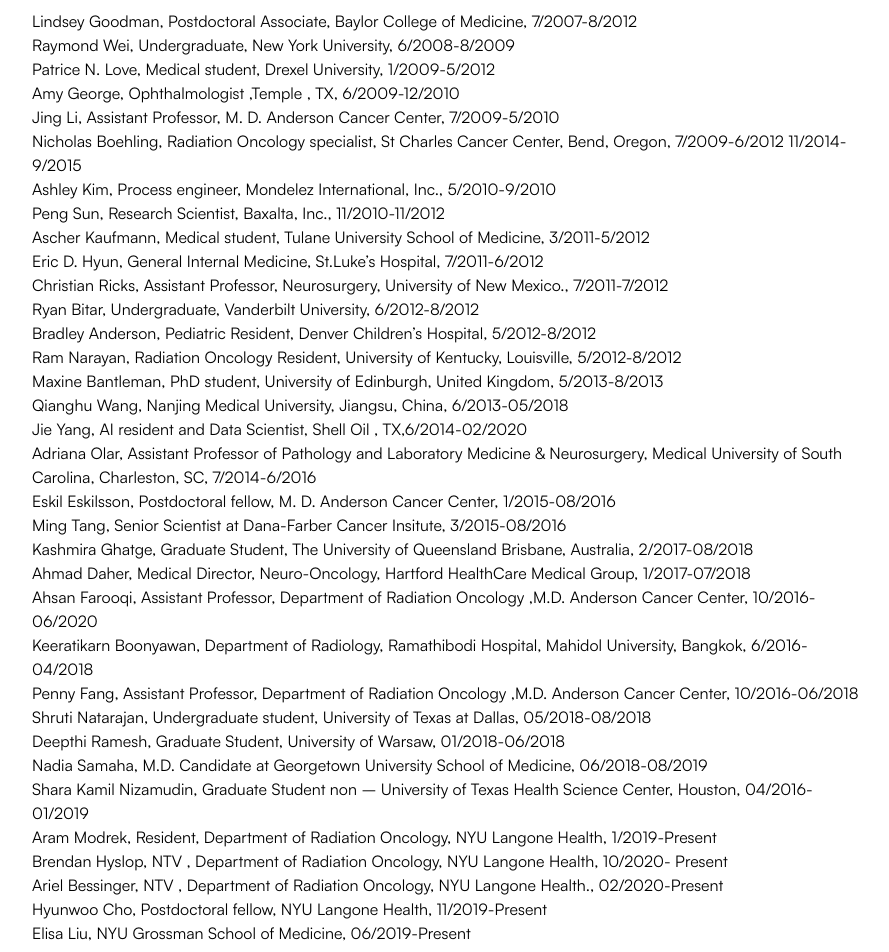
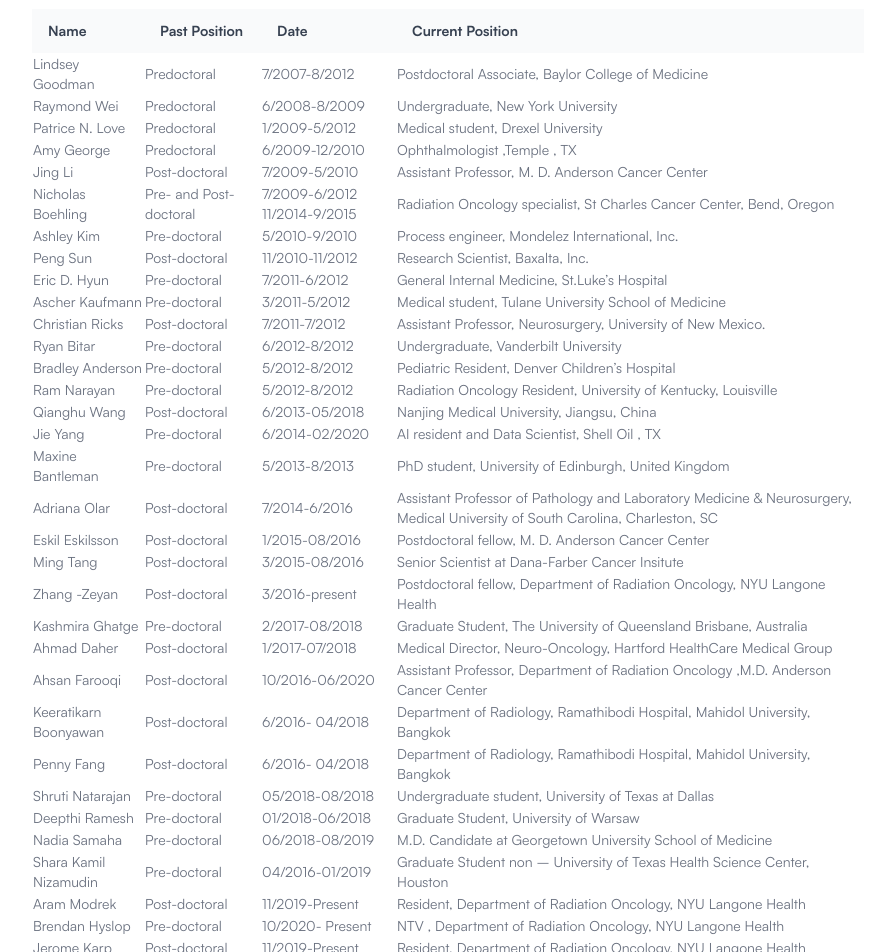
Before and after one commit to infiniterende/sulmanlabsite, a Next.js app: page /people in a window 1280 px wide. Shown: the part 1900-2852 px from the top of the page, without its empty margins (192-1081 px from the left). Built offline with nearby package versions, Linux system fonts and the light colour scheme.

Commit message:
Add table for past lab members

```diff
--- a/app/components/PastMembers.tsx
+++ b/app/components/PastMembers.tsx
@@ -4,150 +4,311 @@
   return (
     <div>
       <h1 className="text-xl font-bold py-8">Past Members </h1>
-      <p>
-        Lindsey Goodman, Postdoctoral Associate, Baylor College of Medicine,
-        7/2007-8/2012
-      </p>
-      <p>Raymond Wei, Undergraduate, New York University, 6/2008-8/2009</p>
-      <p>Patrice N. Love, Medical student, Drexel University, 1/2009-5/2012</p>
+      <table className="table-auto w-full text-sm text-left rtl:text-right text-gray-500 dark:text-gray-400">
+        <thead className="p-8 text-gray-700  bg-gray-50 dark:bg-gray-700 dark:text-gray-400">
+          <tr>
+            <th scope="col" className="px-4 py-3">
+              Name
+            </th>
+            <th scope="col" className="px-4 py-3">
+              Past Position
+            </th>
+            <th scope="col" className="px-4 py-3">
+              Date
+            </th>
+            <th scope="col" className="px-4 py-3">
+              Current Position
+            </th>
+          </tr>
+        </thead>
+        <tbody>
+          <tr>
+            <td>Lindsey Goodman</td>
+            <td>Predoctoral</td>
+            <td>7/2007-8/2012</td>
+            <td>Postdoctoral Associate, Baylor College of Medicine</td>
+          </tr>
 
-      <p>Amy George, Ophthalmologist ,Temple , TX, 6/2009-12/2010 </p>
+          <tr>
+            <td>Raymond Wei</td>
+            <td>Predoctoral</td>
+            <td>6/2008-8/2009</td>
+            <td>Undergraduate, New York University</td>
+          </tr>
 
-      <p>
-        Jing Li, Assistant Professor, M. D. Anderson Cancer Center,
-        7/2009-5/2010
-      </p>
-      <p>
-        Nicholas Boehling, Radiation Oncology specialist, St Charles Cancer
-        Center, Bend, Oregon, 7/2009-6/2012 11/2014-9/2015
-      </p>
+          <tr>
+            <td>Patrice N. Love</td>
+            <td>Predoctoral</td>
+            <td>1/2009-5/2012</td>
+            <td>Medical student, Drexel University</td>
+          </tr>
 
-      <p>
-        Ashley Kim, Process engineer, Mondelez International, Inc.,
-        5/2010-9/2010
-      </p>
+          <tr>
+            <td>Amy George</td>
+            <td>Predoctoral</td>
+            <td>6/2009-12/2010</td>
+            <td>Ophthalmologist ,Temple , TX</td>
+          </tr>
 
-      <p>Peng Sun, Research Scientist, Baxalta, Inc., 11/2010-11/2012</p>
+          <tr>
+            <td>Jing Li</td>
+            <td>Post-doctoral</td>
+            <td>7/2009-5/2010</td>
+            <td>Assistant Professor, M. D. Anderson Cancer Center</td>
+          </tr>
 
-      <p>
-        Ascher Kaufmann, Medical student, Tulane University School of Medicine,
-        3/2011-5/2012
-      </p>
+          <tr>
+            <td>Nicholas Boehling</td>
+            <td>Pre- and Post- doctoral</td>
+            <td>7/2009-6/2012 11/2014-9/2015</td>
+            <td>
+              Radiation Oncology specialist, St Charles Cancer Center, Bend,
+              Oregon
+            </td>
+          </tr>
 
-      <p>
-        Eric D. Hyun, General Internal Medicine, St.Luke’s Hospital,
-        7/2011-6/2012
-      </p>
+          <tr>
+            <td>Ashley Kim</td>
+            <td>Pre-doctoral</td>
+            <td>5/2010-9/2010</td>
+            <td>Process engineer, Mondelez International, Inc.</td>
+          </tr>
 
-      <p>
-        Christian Ricks, Assistant Professor, Neurosurgery, University of New
-        Mexico., 7/2011-7/2012
-      </p>
+          <tr>
+            <td>Peng Sun</td>
+            <td>Post-doctoral</td>
+            <td>11/2010-11/2012</td>
+            <td>Research Scientist, Baxalta, Inc.</td>
+          </tr>
 
-      <p>Ryan Bitar, Undergraduate, Vanderbilt University, 6/2012-8/2012</p>
+          <tr>
+            <td>Eric D. Hyun</td>
+            <td>Pre-doctoral</td>
+            <td>7/2011-6/2012</td>
+            <td>General Internal Medicine, St.Luke’s Hospital</td>
+          </tr>
 
-      <p>
-        Bradley Anderson, Pediatric Resident, Denver Children’s Hospital,
-        5/2012-8/2012
-      </p>
+          <tr>
+            <td>Ascher Kaufmann</td>
+            <td>Pre-doctoral</td>
+            <td>3/2011-5/2012</td>
+            <td>Medical student, Tulane University School of Medicine</td>
+          </tr>
 
-      <p>
-        Ram Narayan, Radiation Oncology Resident, University of Kentucky,
-        Louisville, 5/2012-8/2012
-      </p>
+          <tr>
+            <td>Christian Ricks</td>
+            <td>Post-doctoral</td>
+            <td>7/2011-7/2012</td>
+            <td>
+              Assistant Professor, Neurosurgery, University of New Mexico.
+            </td>
+          </tr>
 
-      <p>
-        Maxine Bantleman, PhD student, University of Edinburgh, United Kingdom,
-        5/2013-8/2013
-      </p>
+          <tr>
+            <td>Ryan Bitar</td>
+            <td>Pre-doctoral</td>
+            <td>6/2012-8/2012</td>
+            <td>Undergraduate, Vanderbilt University</td>
+          </tr>
 
-      <p>
-        Qianghu Wang, Nanjing Medical University, Jiangsu, China, 6/2013-05/2018
-      </p>
+          <tr>
+            <td>Bradley Anderson</td>
+            <td>Pre-doctoral</td>
+            <td>5/2012-8/2012</td>
+            <td>Pediatric Resident, Denver Children’s Hospital</td>
+          </tr>
 
-      <p>
-        Jie Yang, AI resident and Data Scientist, Shell Oil , TX,6/2014-02/2020
-      </p>
+          <tr>
+            <td>Ram Narayan</td>
+            <td>Pre-doctoral</td>
+            <td>5/2012-8/2012</td>
+            <td>
+              Radiation Oncology Resident, University of Kentucky, Louisville
+            </td>
+          </tr>
 
-      <p>
-        Adriana Olar, Assistant Professor of Pathology and Laboratory Medicine &
-        Neurosurgery, Medical University of South Carolina, Charleston, SC,
-        7/2014-6/2016
-      </p>
+          <tr>
+            <td>Qianghu Wang</td>
+            <td>Post-doctoral</td>
 
-      <p>
-        Eskil Eskilsson, Postdoctoral fellow, M. D. Anderson Cancer Center,
-        1/2015-08/2016
-      </p>
+            <td>6/2013-05/2018</td>
+            <td>Nanjing Medical University, Jiangsu, China</td>
+          </tr>
 
-      <p>
-        Ming Tang, Senior Scientist at Dana-Farber Cancer Insitute,
-        3/2015-08/2016
-      </p>
+          <tr>
+            <td>Jie Yang</td>
+            <td>Pre-doctoral</td>
+            <td>6/2014-02/2020</td>
+            <td>AI resident and Data Scientist, Shell Oil , TX</td>
+          </tr>
 
-      <p>
-        Kashmira Ghatge, Graduate Student, The University of Queensland
-        Brisbane, Australia, 2/2017-08/2018
-      </p>
+          <tr>
+            <td>Maxine Bantleman</td>
+            <td>Pre-doctoral</td>
+            <td>5/2013-8/2013</td>
+            <td>PhD student, University of Edinburgh, United Kingdom</td>
+          </tr>
 
-      <p>
-        Ahmad Daher, Medical Director, Neuro-Oncology, Hartford HealthCare
-        Medical Group, 1/2017-07/2018
-      </p>
+          <tr>
+            <td>Adriana Olar</td>
+            <td>Post-doctoral</td>
+            <td>7/2014-6/2016</td>
+            <td>
+              Assistant Professor of Pathology and Laboratory Medicine &
+              Neurosurgery, Medical University of South Carolina, Charleston, SC
+            </td>
+          </tr>
 
-      <p>
-        Ahsan Farooqi, Assistant Professor, Department of Radiation Oncology
-        ,M.D. Anderson Cancer Center, 10/2016-06/2020
-      </p>
+          <tr>
+            <td>Eskil Eskilsson</td>
+            <td>Post-doctoral</td>
+            <td>1/2015-08/2016</td>
+            <td>Postdoctoral fellow, M. D. Anderson Cancer Center</td>
+          </tr>
 
-      <p>
-        Keeratikarn Boonyawan, Department of Radiology, Ramathibodi Hospital,
-        Mahidol University, Bangkok, 6/2016- 04/2018
-      </p>
+          <tr>
+            <td>Ming Tang</td>
+            <td>Post-doctoral</td>
+            <td>3/2015-08/2016</td>
+            <td>Senior Scientist at Dana-Farber Cancer Insitute</td>
+          </tr>
 
-      <p>
-        Penny Fang, Assistant Professor, Department of Radiation Oncology ,M.D.
-        Anderson Cancer Center, 10/2016-06/2018
-      </p>
+          <tr>
+            <td>Zhang -Zeyan</td>
+            <td>Post-doctoral</td>
+            <td>3/2016-present</td>
+            <td>
+              Postdoctoral fellow, Department of Radiation Oncology, NYU Langone
+              Health
+            </td>
+          </tr>
 
-      <p>
-        Shruti Natarajan, Undergraduate student, University of Texas at Dallas,
-        05/2018-08/2018
-      </p>
-      <p>
-        Deepthi Ramesh, Graduate Student, University of Warsaw, 01/2018-06/2018
-      </p>
+          <tr>
+            <td>Kashmira Ghatge</td>
+            <td>Pre-doctoral</td>
+            <td>2/2017-08/2018</td>
+            <td>
+              Graduate Student, The University of Queensland Brisbane, Australia
+            </td>
+          </tr>
 
-      <p>
-        Nadia Samaha, M.D. Candidate at Georgetown University School of
-        Medicine, 06/2018-08/2019
-      </p>
+          <tr>
+            <td>Ahmad Daher</td>
+            <td>Post-doctoral</td>
+            <td>1/2017-07/2018</td>
+            <td>
+              Medical Director, Neuro-Oncology, Hartford HealthCare Medical
+              Group
+            </td>
+          </tr>
 
-      <p>
-        Shara Kamil Nizamudin, Graduate Student non – University of Texas Health
-        Science Center, Houston, 04/2016-01/2019
-      </p>
+          <tr>
+            <td>Ahsan Farooqi</td>
+            <td>Post-doctoral</td>
+            <td>10/2016-06/2020</td>
+            <td>
+              Assistant Professor, Department of Radiation Oncology ,M.D.
+              Anderson Cancer Center
+            </td>
+          </tr>
 
-      <p>
-        Aram Modrek, Resident, Department of Radiation Oncology, NYU Langone
-        Health, 1/2019-Present
-      </p>
+          <tr>
+            <td>Keeratikarn Boonyawan</td>
+            <td>Post-doctoral</td>
+            <td>6/2016- 04/2018</td>
+            <td>
+              Department of Radiology, Ramathibodi Hospital, Mahidol University,
+              Bangkok
+            </td>
+          </tr>
 
-      <p>
-        Brendan Hyslop, NTV , Department of Radiation Oncology, NYU Langone
-        Health, 10/2020- Present
-      </p>
+          <tr>
+            <td>Penny Fang</td>
+            <td>Post-doctoral</td>
+            <td>6/2016- 04/2018</td>
+            <td>
+              Department of Radiology, Ramathibodi Hospital, Mahidol University,
+              Bangkok
+            </td>
+          </tr>
 
-      <p>
-        Ariel Bessinger, NTV , Department of Radiation Oncology, NYU Langone
-        Health., 02/2020-Present
-      </p>
+          <tr>
+            <td>Shruti Natarajan</td>
+            <td>Pre-doctoral</td>
+            <td>05/2018-08/2018</td>
+            <td>Undergraduate student, University of Texas at Dallas</td>
+          </tr>
 
-      <p>
-        Hyunwoo Cho, Postdoctoral fellow, NYU Langone Health, 11/2019-Present
-      </p>
+          <tr>
+            <td>Deepthi Ramesh</td>
+            <td>Pre-doctoral</td>
+            <td>01/2018-06/2018</td>
+            <td>Graduate Student, University of Warsaw</td>
+          </tr>
 
-      <p>Elisa Liu, NYU Grossman School of Medicine, 06/2019-Present</p>
+          <tr>
+            <td>Nadia Samaha</td>
+            <td>Pre-doctoral</td>
+            <td>06/2018-08/2019</td>
+            <td>M.D. Candidate at Georgetown University School of Medicine</td>
+          </tr>
+
+          <tr>
+            <td>Shara Kamil Nizamudin</td>
+            <td>Pre-doctoral</td>
+            <td>04/2016-01/2019</td>
+            <td>
+              Graduate Student non – University of Texas Health Science Center,
+              Houston{" "}
+            </td>
+          </tr>
+
+          <tr>
+            <td>Aram Modrek</td>
+            <td>Post-doctoral</td>
+            <td>11/2019-Present</td>
+            <td>
+              Resident, Department of Radiation Oncology, NYU Langone Health
+            </td>
+          </tr>
+
+          <tr>
+            <td>Brendan Hyslop</td>
+            <td>Pre-doctoral</td>
+            <td>10/2020- Present</td>
+            <td>NTV , Department of Radiation Oncology, NYU Langone Health</td>
+          </tr>
+          <tr>
+            <td>Jerome Karp</td>
+            <td>Post-doctoral</td>
+            <td>11/2019-Present</td>
+            <td>
+              Resident, Department of Radiation Oncology, NYU Langone Health
+            </td>
+          </tr>
+
+          <tr>
+            <td>Ariel Bessinger</td>
+            <td>Pre-doctoral</td>
+            <td>02/2020-Present</td>
+            <td>NTV , Department of Radiation Oncology, NYU Langone Health.</td>
+          </tr>
+
+          <tr>
+            <td>Hyunwoo Cho</td>
+            <td>Post-doctoral</td>
+            <td>11/2019-Present</td>
+            <td>Postdoctoral fellow, NYU Langone Health</td>
+          </tr>
+
+          <tr>
+            <td>Elisa Liu</td>
+            <td>Pre-doctoral</td>
+            <td>06/2019-Present</td>
+            <td>NYU Grossman School of Medicine</td>
+          </tr>
+        </tbody>
+      </table>
     </div>
   );
 };
```
